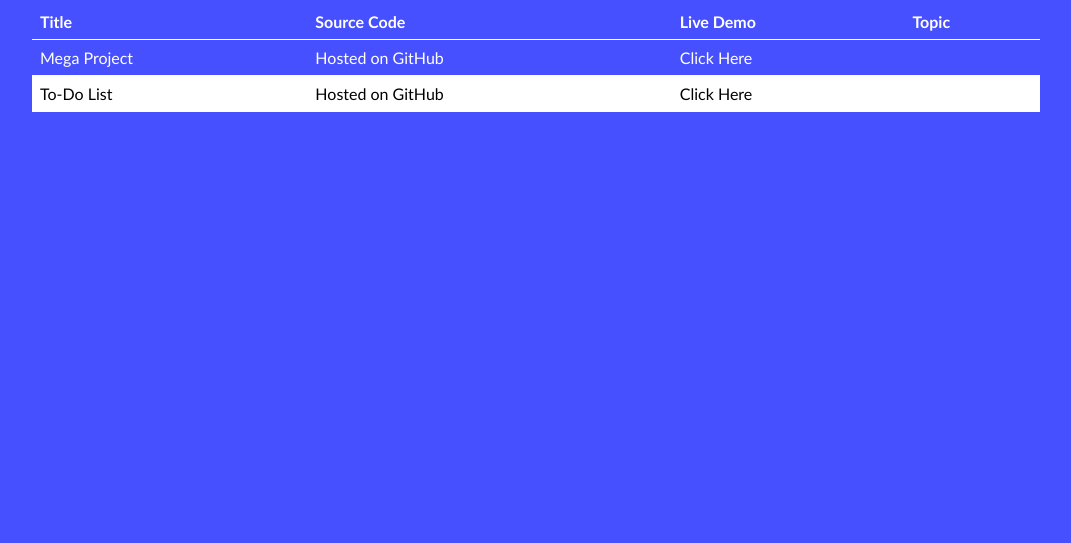
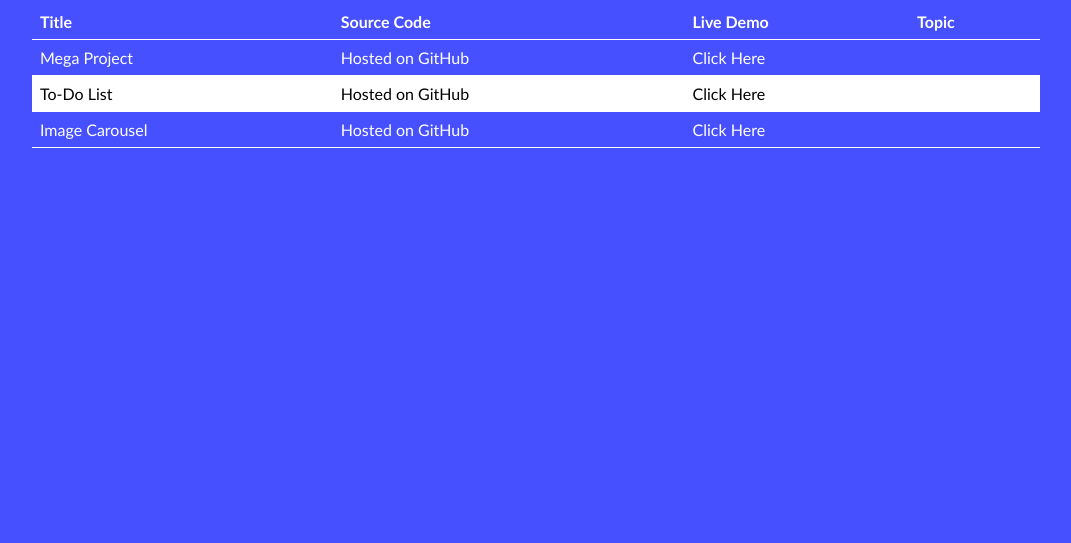
Before and after one commit to Gunjesh991/ProjectList, a plain HTML site: page index.html in a window 1280 px wide. Shown: the part 257-800 px from the top of the page, without its empty margins (104-1175 px from the left). Drawn offline with Linux system fonts and the light colour scheme.

Commit message:
carousel add

```diff
--- a/index.html
+++ b/index.html
@@ -33,6 +33,12 @@
         <td><a class="second" href="https://gunjesh991.github.io/To-do-list-/">Click Here</a></td>
         <td></td>
       </tr>
+      <tr>
+        <td>Image Carousel</td>
+        <td><a href="https://github.com/Gunjesh991/Image-Carousel">Hosted on GitHub</a></td>
+        <td><a href="https://gunjesh991.github.io/Image-Carousel/">Click Here</a></td>
+        <td></td>
+      </tr>
     </table>
   </body>
 </html>
```
